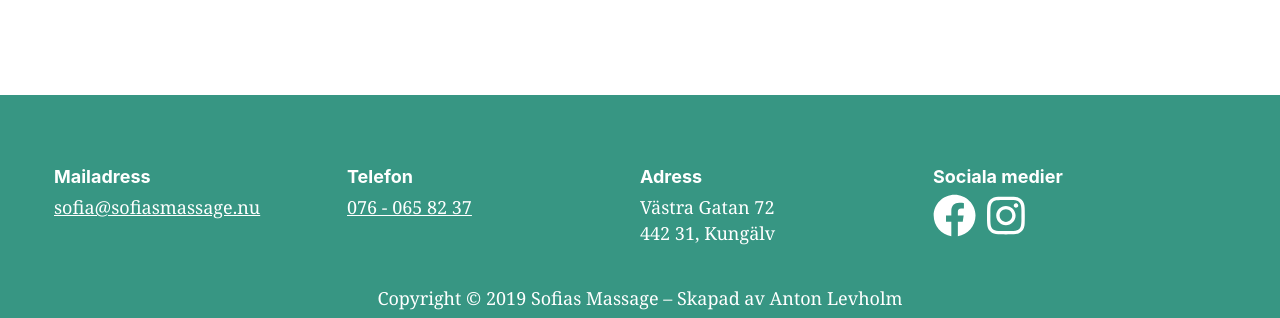
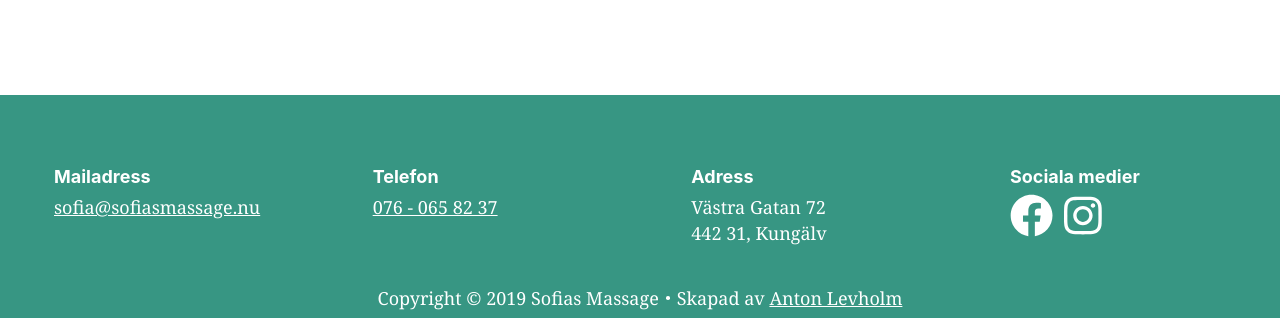
Before and after one commit to sofias-massage/sofias-massage.github.io, a Gatsby site in the folder webpage/: page / in a window 1280 px wide. Shown: the part 3300-3618 px from the top of the page. Built offline with nearby package versions, Linux system fonts and the light colour scheme; Gatsby itself is replaced by a stand-in of ours.

Commit message:
Edit styling for copyright note

```diff
--- a/webpage/src/components/footer.tsx
+++ b/webpage/src/components/footer.tsx
@@ -5,27 +5,28 @@ import { faFacebook, faInstagram } from "@fortawesome/free-brands-svg-icons"
 
 const FooterStyle = styled.footer`
   display: flex;
-  flex-wrap: wrap;
+  justify-content: center;
   padding: 3rem;
-  justify-content: space-between;
   background-color: #379683;
   color: white;
   position: relative;
-  & > span {
-    position: absolute;
-    bottom: 0.4rem;
-    left: 0;
-    right: 0;
-    text-align: center;
-  }
   a {
     color: inherit;
   }
 `
 
+const ContactWrapper = styled.div`
+  display: flex;
+  flex-wrap: wrap;
+  flex: 1;
+  justify-content: space-between;
+  max-width: 80rem;
+`
+
 const ContactContainer = styled.div`
-  flex: 1;
+  flex-grow: 0;
   min-width: 12rem;
+  max-width: 20rem;
   margin: 1rem 0;
   h4 {
     margin-bottom: 0.4rem;
@@ -85,16 +86,46 @@ const SocialMedia = () => (
   </ContactContainer>
 )
 
+const CopyrightNote = styled.div`
+  position: absolute;
+  display: flex;
+  justify-content: center;
+  align-items: center;
+  bottom: 0.4rem;
+  left: 0;
+  right: 0;
+  span {
+    margin: 0 0.2rem;
+  }
+  .dot {
+    background-color: white;
+    height: 0.2rem;
+    width: 0.2rem;
+    border-radius: 50%;
+  }
+  @media (max-width: 600px) {
+    flex-direction: column;
+    .dot {
+      display: none;
+    }
+  }
+`
+
 const Footer = () => (
   <FooterStyle>
+    <ContactWrapper>
       <Email />
       <Phone />
       <Adress />
       <SocialMedia />
+    </ContactWrapper>
+    <CopyrightNote>
+      <span>Copyright © {new Date().getFullYear()} Sofias Massage</span>
+      <span className="dot" />
       <span>
-      Copyright © {new Date().getFullYear()} Sofias Massage – Skapad av Anton
-      Levholm
+        Skapad av <a href="https://github.com/Levis92">Anton Levholm</a>
       </span>
+    </CopyrightNote>
   </FooterStyle>
 )
 
```
Lines whose indentation alone changed are shown as unchanged.
